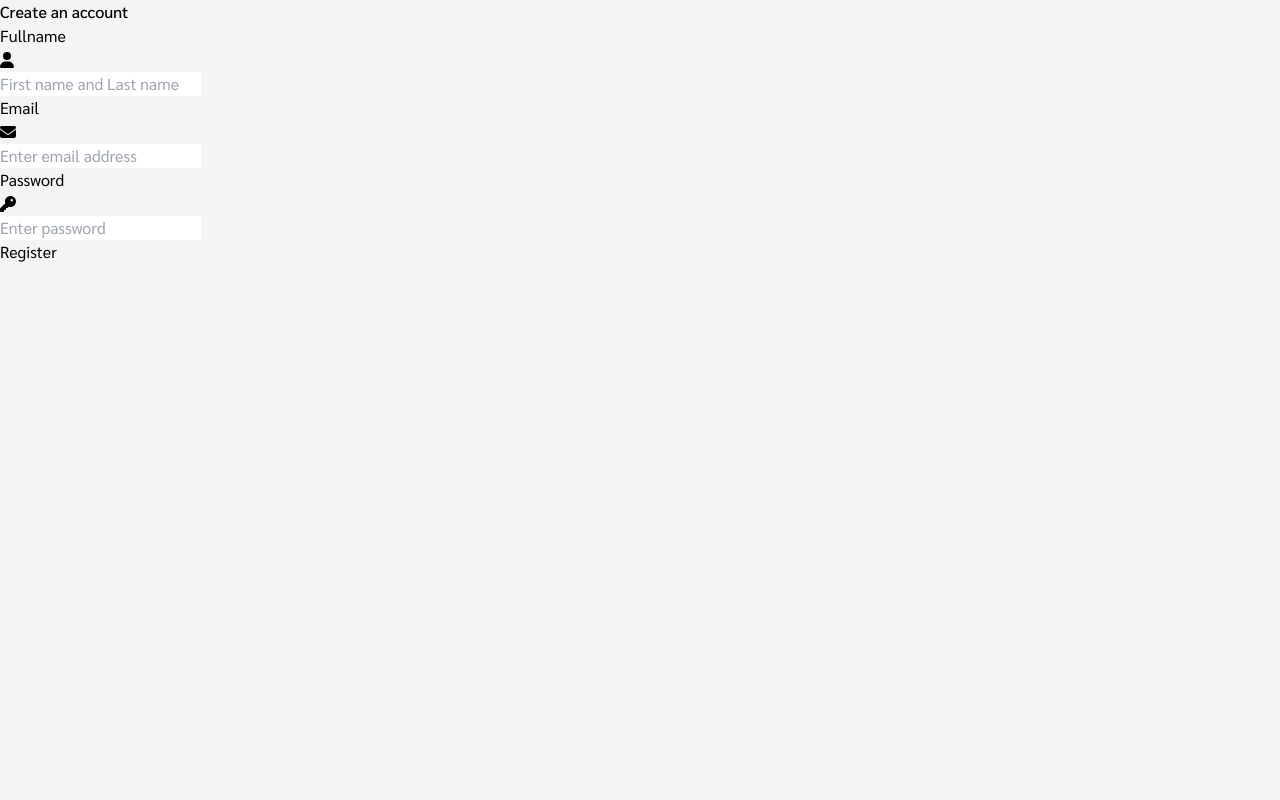
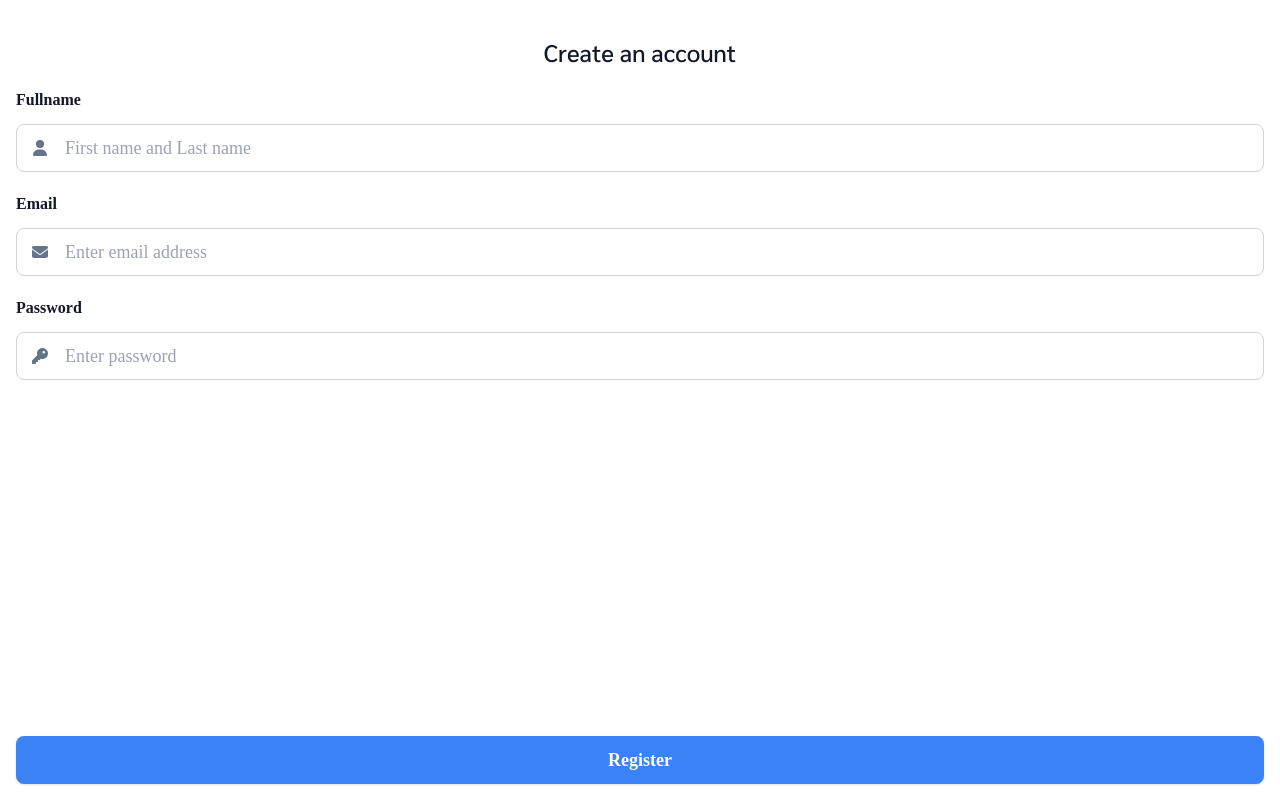
Before and after one commit to jimmy18dev/LINE-DEVCONF-2022-tailwind-workshop, a Vue app: page /signup in a window 1280 px wide. Built offline with nearby package versions, Linux system fonts and the light colour scheme.

Commit message:
Implement UI with tailwind.

```diff
--- a/src/components/Button.vue
+++ b/src/components/Button.vue
@@ -1,5 +1,5 @@
 <template>
-  <button>
+  <button class="w-full h-12 bg-blue-500 text-lg text-white rounded-lg shadow font-bold">
     <slot></slot>
   </button>
 </template>
--- a/src/components/InputText.vue
+++ b/src/components/InputText.vue
@@ -1,13 +1,13 @@
 <template>
-  <div>
+  <div class="mb-5">
     <LabelText>{{ label }}</LabelText>
-    <div>
-      <div v-if="type">
+    <div class="relative">
+      <div v-if="type" class="absolute top-0 left-0 inset-y-0 w-12 flex justify-center items-center text-slate-500">
         <font-awesome-icon v-if="type === 'text'" :icon="['fas', 'user']" />
-        <font-awesome-icon v-if="type === 'password'" :icon="['fas', 'key']" />
-        <font-awesome-icon v-if="type === 'email'" :icon="['fas', 'envelope']" />
+        <font-awesome-icon v-else-if="type === 'password'" :icon="['fas', 'key']" />
+        <font-awesome-icon v-else-if="type === 'email'" :icon="['fas', 'envelope']" />
       </div>
-      <input :type="type" :placeholder="placeholder">
+      <input class="bg-white w-full h-12 border border-gray-300 pr-4 pl-12 rounded-lg text-lg text-gray-900" :type="type" :placeholder="placeholder">
     </div>
   </div>
 </template>
--- a/src/components/LabelText.vue
+++ b/src/components/LabelText.vue
@@ -1,5 +1,5 @@
 <template>
-  <div>
+  <div class="mb-3 text-gray-900 font-bold">
     <slot></slot>
   </div>
 </template>
--- a/src/components/Profile.vue
+++ b/src/components/Profile.vue
@@ -1,7 +1,11 @@
 <template>
-  <div>
-    <img src="@/assets/images/avatar.jpg" alt="Maxwell">
-    <div>Hello, Maxwell</div>
+  <div class="flex items-center p-4">
+    <img
+      class="w-12 h-12 rounded-full mr-4"
+      src="@/assets/images/avatar.jpg"
+      alt="Maxwell"
+    >
+    <div class="text-2xl text-gray-900">Hello, Maxwell</div>
   </div>
 </template>
 
--- a/src/components/Section.vue
+++ b/src/components/Section.vue
@@ -1,5 +1,5 @@
 <template>
-  <div>
+  <div class="flex flex-col bg-white rounded-lg shadow mx-4 mb-4 divide-y divide-gray-200">
     <slot></slot>
   </div>
 </template>
--- a/src/components/ToggleMenu.vue
+++ b/src/components/ToggleMenu.vue
@@ -1,6 +1,6 @@
 <template>
-  <div>
-    <div>{{ label }}</div>
+  <div class="flex justify-between items-center h-12 pr-4 ml-4">
+    <div class="text-lg text-gray-900">{{ label }}</div>
     <ToggleSwitch :on="on" />
   </div>
 </template>
--- a/src/views/Home.vue
+++ b/src/views/Home.vue
@@ -1,12 +1,13 @@
 <template>
-  <div>
-    <div>
+  <div class="bg-white flex flex-col p-4 fixed inset-0">
+    <div class="flex flex-col mb-auto">
       <img
+        class="rounded-lg shadow"
         src="../assets/images/cover.jpg"
         alt="Fashion Up Your Look"
       >
-      <h1>Fashion Up Your Look</h1>
-      <p>Welcome to the world's most marketplace. Buying and Selling of goods or services using the internet.</p>
+      <h1 class="text-2xl text-gray-900 my-5">Fashion Up Your Look</h1>
+      <p class="text-lg text-slate-500">Welcome to the world's most marketplace. Buying and Selling of goods or services using the internet.</p>
     </div>
     <Button>Get Started</Button>
   </div>
--- a/src/views/Setting.vue
+++ b/src/views/Setting.vue
@@ -1,5 +1,5 @@
 <template>
-  <div>
+  <div class="flex flex-col">
     <Profile />
     <Section>
       <ToggleMenu on label="Notification sound" />
--- a/src/views/SignUp.vue
+++ b/src/views/SignUp.vue
@@ -1,7 +1,7 @@
 <template>
-  <div>
-    <h1>Create an account</h1>
-    <div>
+  <div class="bg-white flex flex-col p-4 fixed inset-0">
+    <h1 class="text-2xl text-gray-900 text-center my-5">Create an account</h1>
+    <div class="flex flex-col mb-auto">
       <InputText
         type="text"
         label="Fullname"
```
